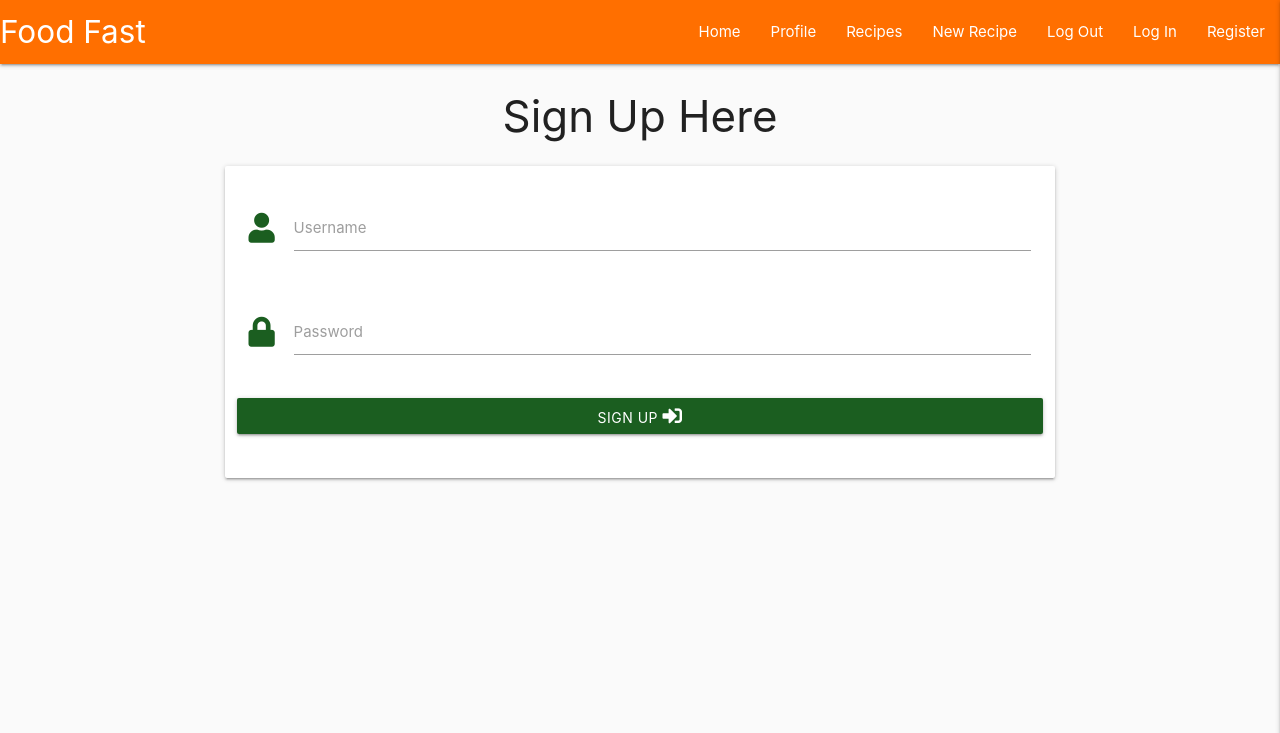
After one commit to Code-Institute-Submissions/LAMcGuinness-MS3, a Flask app: page /register in a window 1280 px wide. The commit adds this page. Shown: the top 733 px of the page. Run offline with Flask 2, Linux system fonts and the light colour scheme; some libraries are stand-ins or nearby versions.

Commit message:
added register template

```diff
--- a/app.py
+++ b/app.py
@@ -5,6 +5,7 @@ from flask import(
     redirect, request, sessions, url_for)
 from flask_pymongo import PyMongo
 from bson.objectid import ObjectId
+from werkzeug.security import generate_password_hash, check_password_hash
 if os.path.exists("env.py"):
     import env
 
@@ -26,6 +27,11 @@ def home():
     return render_template("home.html")
 
 
+@app.route("/register", methods=["GET", "POST"])
+def register():
+    return render_template("register.html")
+
+
 if __name__ == "__main__":
     app.run(host=os.environ.get("IP"),
             port=int(os.environ.get("PORT")),
--- a/templates/base.html
+++ b/templates/base.html
@@ -29,7 +29,7 @@
                     <li><a href="#">New Recipe</a></li>
                     <li><a href="#">Log Out</a></li>
                     <li><a href="#">Log In</a></li>
-                    <li><a href="#">Register</a></li>
+                    <li><a href="{{ url_for('register') }}">Register</a></li>
                 </ul>
             </div>
         </nav>
@@ -43,7 +43,7 @@
                 <li><a href="#">New Recipe</a></li>
                 <li><a href="#">Log Out</a></li>
                 <li><a href="#">Log In</a></li>
-                <li><a href="#">Register</a></li>
+                <li><a href="{{ url_for('register') }}">Register</a></li>
         </ul>
     </header>
 
--- /dev/null
+++ b/templates/register.html
@@ -0,0 +1,35 @@
+{% extends "base.html" %}
+{% block content %}
+
+    <h3 class="center-align">Sign Up Here</h3>
+
+    <div class="row">
+        <form class="col s12 m8 offset-m2" method="POST" action="{{ url_for('register') }}">
+            <div class="card-panel">
+                <!-- username from materialize -->
+                <div class="row">
+                    <div class="input-field col s12">
+                        <i class="fas fa-user prefix green-text text-darken-4"></i>
+                        <input id="username" name="username" type="text" class="validate">
+                        <label for="username">Username</label>
+                    </div>
+                </div>
+                <!-- password-->
+                <div class="row">
+                    <div class="input-field col s12">
+                        <i class="fas fa-lock prefix green-text text-darken-4"></i>
+                        <input id="password" name="password" type="password" class="validate">
+                        <label for="password">Password</label>
+                    </div>
+                </div>
+                <!-- sign up -->
+                <div class="row">
+                    <button type="submit" class="col s12 btn green darken-4 text-shadow">
+                        Sign Up <i class="fas fa-sign-in-alt"></i>
+                    </button>
+                </div>
+            </div>
+        </form>
+    </div>
+
+{% endblock %}
```
Also changed, not shown: README.md.
